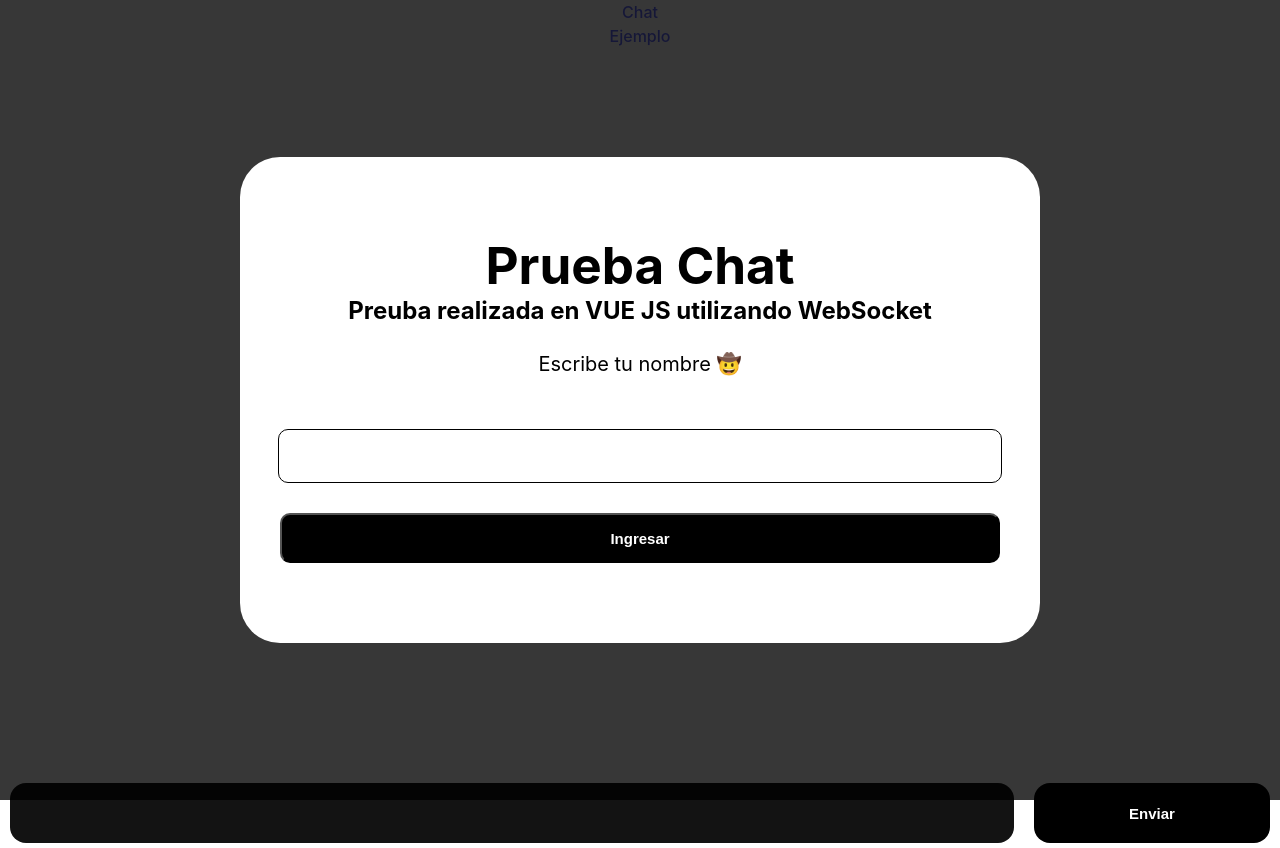
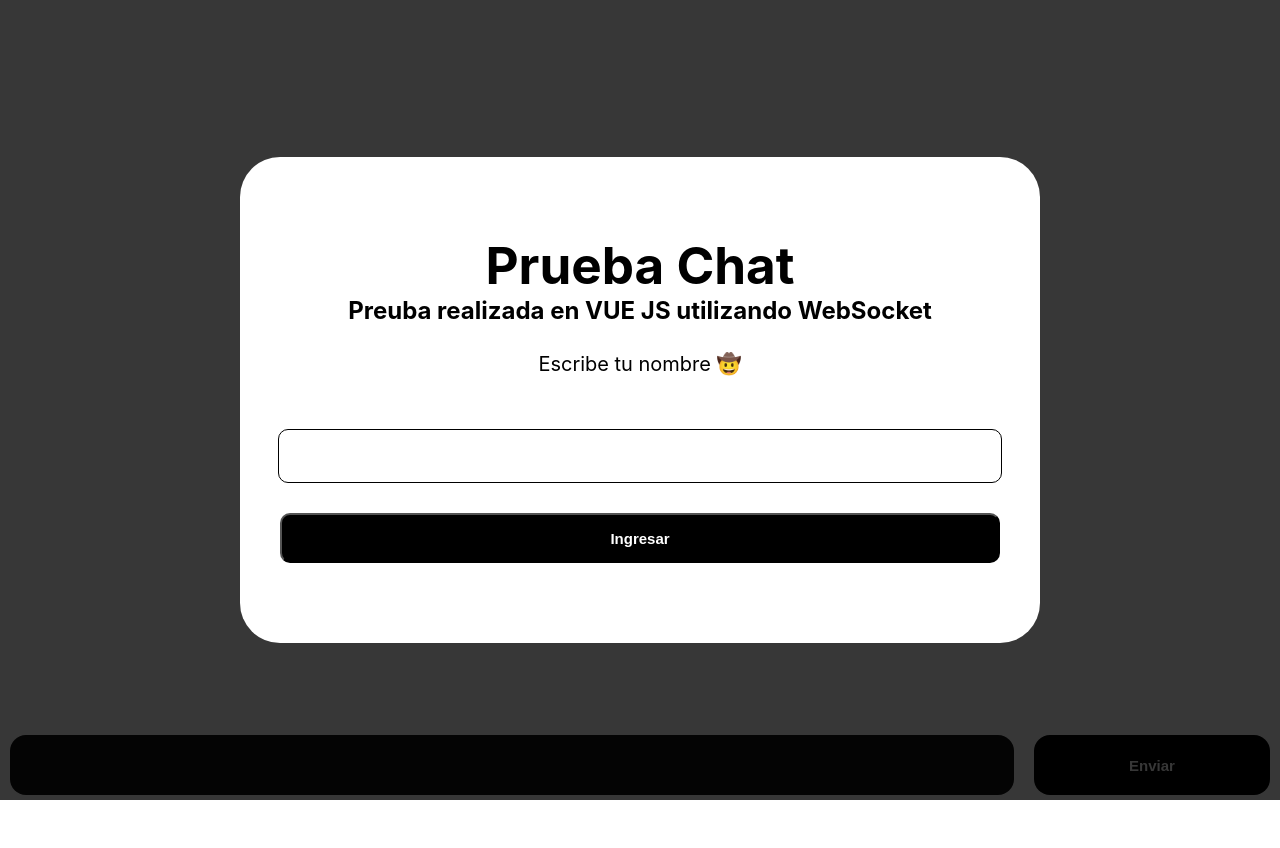
Before and after one commit to Cristian024/Vue-Test, a Vue app: page /chat in a window 1280 px wide. After the commit the page ends 800 px from the top, so only its background shows below. Built offline with nearby package versions, Linux system fonts and the light colour scheme.

Commit message:
Notification sound

```diff
--- a/index.html
+++ b/index.html
@@ -4,10 +4,11 @@
     <meta charset="UTF-8" />
     <link rel="icon" type="image/svg+xml" href="/vite.svg" />
     <meta name="viewport" content="width=device-width, initial-scale=1.0" />
-    <title>Vite + Vue</title>
+    <title>Vue Test</title>
   </head>
   <body>
     <div id="app"></div>
+    <audio src="./src/assets/sounds/new-notification-7-210334.mp3" class="notification" controls style="display: none;"></audio>
     <script type="module" src="/src/main.js"></script>
   </body>
 </html>
--- a/src/App.vue
+++ b/src/App.vue
@@ -6,10 +6,6 @@ import { RouterLink, RouterView } from 'vue-router'
 
 <template>
   <div class="app">
-    <div class="links">
-      <RouterLink to="/chat">Chat</RouterLink>
-      <RouterLink to="/exposicion">Ejemplo</RouterLink>
-    </div>
 
     <RouterView />
   </div>
@@ -22,9 +18,6 @@ import { RouterLink, RouterView } from 'vue-router'
 </template>
 
 <style>
-  .links{
-    display: flex;
-    flex-direction: column;
-  }
+
 
 </style>
--- a/src/views/chatView.vue
+++ b/src/views/chatView.vue
@@ -37,13 +37,17 @@ const initSocket = () => {
     socket.on('chat_message', (msg) => {
         messages.value.push(msg);
         messagesDiv = document.querySelector('.conversations');
-        document.querySelector('.conversations').scrollTop = document.querySelector('.conversations').scrollHeight + 10;
+        messagesDiv.scrollTop = messagesDiv.scrollHeight + 10;
+        if(msg.userName != userName){
+            document.querySelector('.notification').play();
+        }
     })
 }
 
 </script>
 
 <template>
+
     <div class="chat">
         <div class="conversations">
             <div class="message" v-for="(item, index) in messages">
```
Also changed, not shown: 1 other file (tests, documents, lock files or other folders).
